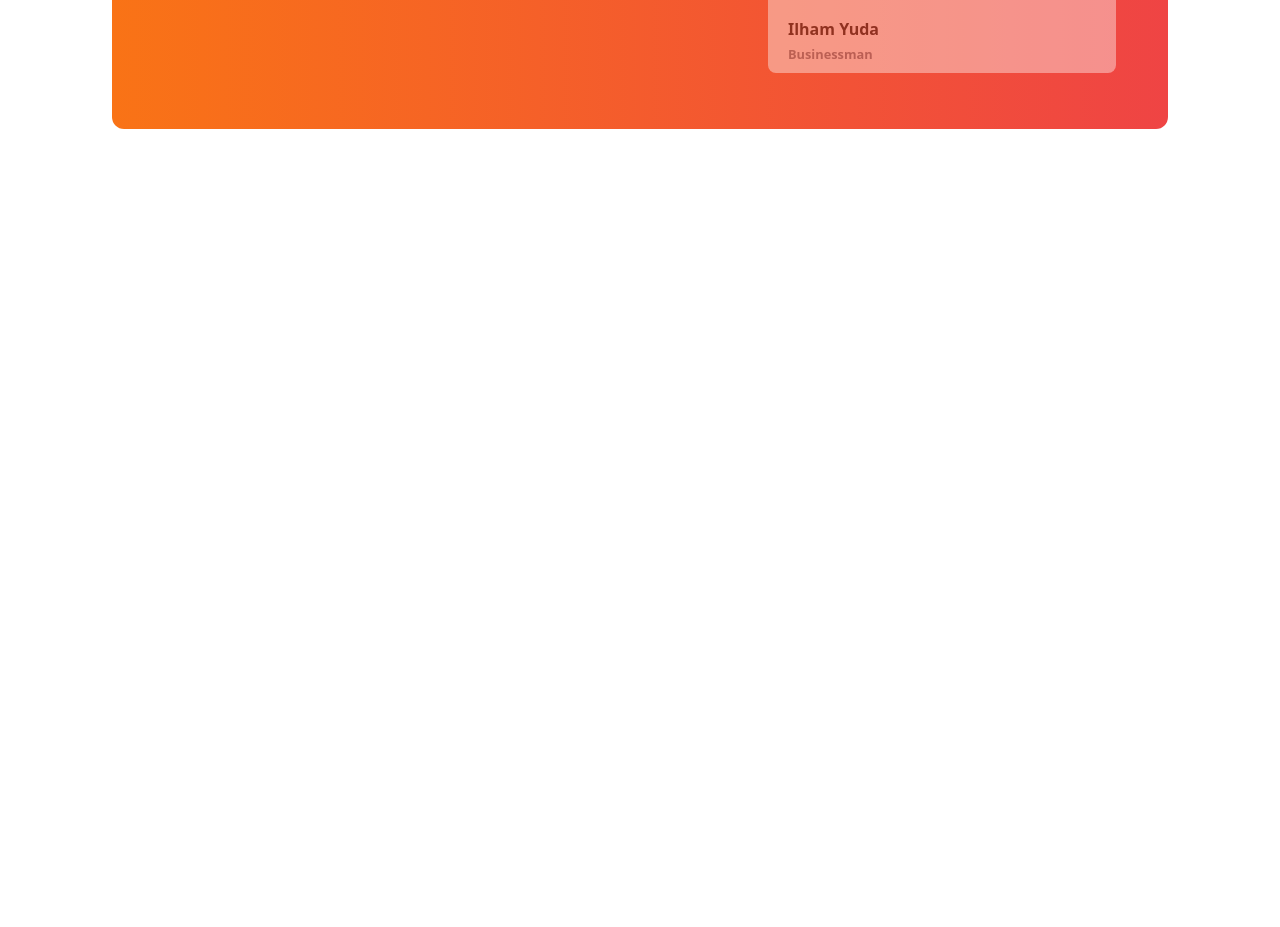
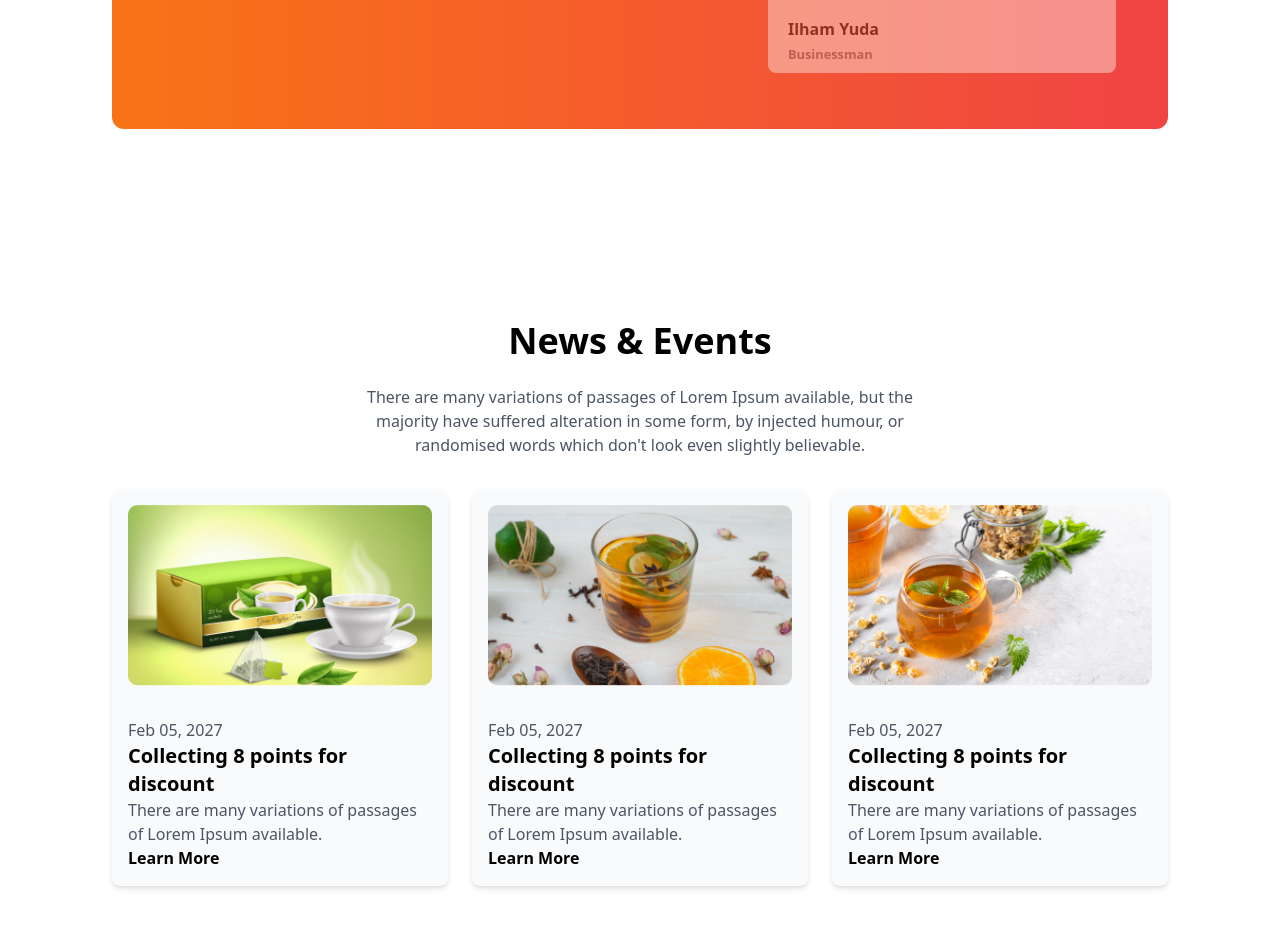
Before and after one commit to kamrolhasantanbir123/tea-house-resources, a plain HTML site: page tea-house-resources-main/index.html in a window 1280 px wide. Shown: the part 2416-3343 px from the top of the page. Before the commit the page ends 2641 px from the top, so only its background shows below. Drawn offline with nearby package versions, Linux system fonts and the light colour scheme.

Commit message:
News events dane

```diff
--- a/tea-house-resources-main/index.html
+++ b/tea-house-resources-main/index.html
@@ -191,6 +191,49 @@
               </div>
             </div>
            </section>
+
+           <!-- News start events -->
+            <!-- Featured Products section -->
+          <section class="py-8 lg:py-24">
+            <!-- title -->
+            <div class="text-center mb-8">
+              <h1 class="text-3xl md:text-4xl font-bold">News & Events</h1>
+              <br>
+              <p class="text-gray-600 max-w-xl mx-auto">There are many variations of passages of Lorem Ipsum available, but the majority have suffered alteration in some form, by injected humour, or randomised words which don't look even slightly believable. </p>
+            </div>
+            <!-- Grid Cards -->
+             <div class=" grid grid-cols-1 md:grid-cols-2 lg:grid-cols-3 gap-6 text-left">
+              <!-- Product Card -->
+               <div class="rounded-lg shadow-md bg-gray-50 overflow-hidden">
+                <img class="mx-auto p-4 rounded-xl" src="./images/news-1.png" alt="">
+                <div class="p-4">
+                  <p class="text-gray-600">Feb 05, 2027</p>
+                  <h2 class="font-bold text-xl">Collecting 8 points for<br>discount</h2>
+                  <p class="text-gray-600">There are many variations of passages<br>of Lorem Ipsum available.</p>
+                  <h1 class="font-bold">Learn More</h1>
+                  </div>
+               </div>
+              <!-- Product Card -->
+               <div class="rounded-lg shadow-md bg-gray-50 overflow-hidden">
+                <img class="mx-auto p-4" src="./images/news-2.png" alt="">
+                <div class="p-4">
+                  <p class="text-gray-600">Feb 05, 2027</p>
+                  <h2 class="font-bold text-xl">Collecting 8 points for<br>discount</h2>
+                  <p class="text-gray-600">There are many variations of passages<br>of Lorem Ipsum available.</p>
+                  <h1 class="font-bold">Learn More</h1>
+                  </div>
+               </div>
+              <!-- Product Card -->
+               <div class="rounded-lg shadow-md bg-gray-50 overflow-hidden">
+                <img class="mx-auto p-4" src="./images/news-3.png" alt="">
+                <div class="p-4">
+                  <p class="text-gray-600">Feb 05, 2027</p>
+                  <h2 class="font-bold text-xl">Collecting 8 points for<br>discount</h2>
+                  <p class="text-gray-600">There are many variations of passages<br>of Lorem Ipsum available.</p>
+                  <h1 class="font-bold">Learn More</h1>
+                  </div>
+               </div>
+               <!-- news events end -->
      </main>
 </body>
 </html>
```
